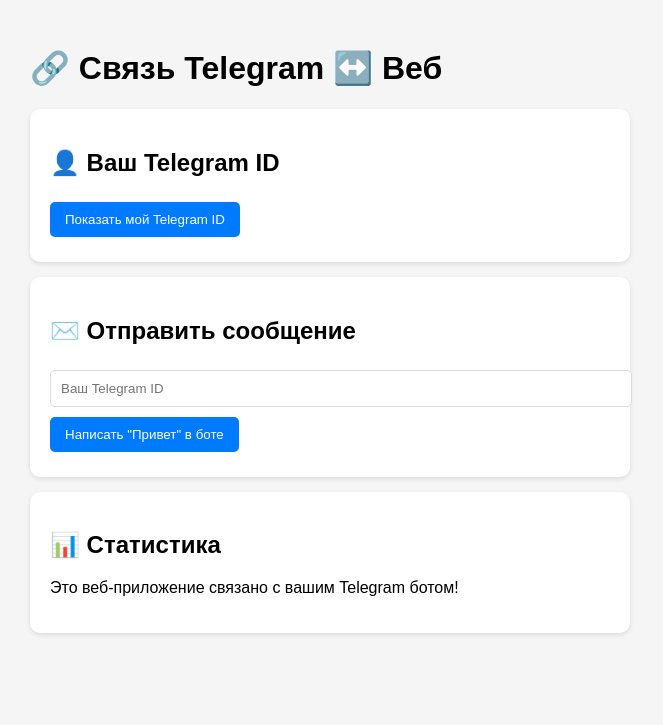
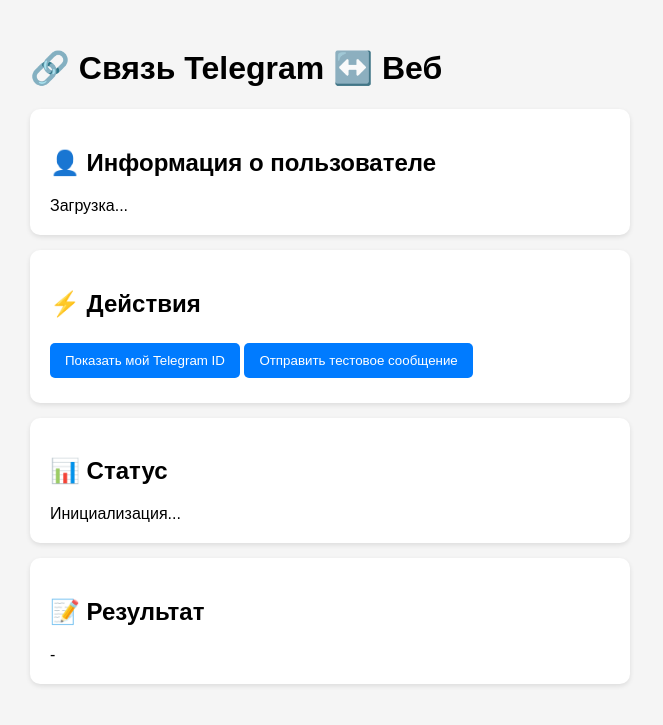
Before and after one commit to SokIvan/UltimateDataBaseTool, a FastAPI app: page / in a window 1280 px wide. Shown: the top 725 px of the page, without its empty margins (310-973 px from the left). Run offline with FastAPI, Linux system fonts and the light colour scheme; some libraries are stand-ins or nearby versions.

Commit message:
Update index.html

```diff
--- a/UltimateDataBaseTool/web/templates/index.html
+++ b/UltimateDataBaseTool/web/templates/index.html
@@ -1,7 +1,13 @@
 <!DOCTYPE html>
-<html lang = "ru">
+<html>
 <head>
+    <meta charset="UTF-8">
+    <meta name="viewport" content="width=device-width, initial-scale=1.0">
     <title>Telegram Web App</title>
+
+    <!-- ПОДКЛЮЧАЕМ Telegram Web App SDK -->
+    <script src="https://telegram.org/js/telegram-web-app.js"></script>
+
     <link rel="stylesheet" href="/static/style.css">
 </head>
 <body>
@@ -9,23 +15,24 @@
         <h1>🔗 Связь Telegram ↔️ Веб</h1>
 
         <div class="card">
-            <h2>👤 Ваш Telegram ID</h2>
-            <button onclick="showTelegramId()">Показать мой Telegram ID</button>
-            <div id="telegramIdResult"></div>
+            <h2>👤 Информация о пользователе</h2>
+            <div id="user-info">Загрузка...</div>
         </div>
 
         <div class="card">
-            <h2>✉️ Отправить сообщение</h2>
-            <form onsubmit="sendMessage(event)">
-                <input type="number" id="chatId" placeholder="Ваш Telegram ID" required>
-                <button type="submit">Написать "Привет" в боте</button>
-            </form>
-            <div id="messageResult"></div>
+            <h2>⚡ Действия</h2>
+            <button onclick="showTelegramId()">Показать мой Telegram ID</button>
+            <button onclick="sendTestMessage()">Отправить тестовое сообщение</button>
         </div>
 
         <div class="card">
-            <h2>📊 Статистика</h2>
-            <p>Это веб-приложение связано с вашим Telegram ботом!</p>
+            <h2>📊 Статус</h2>
+            <div id="status">Инициализация...</div>
+        </div>
+
+        <div class="card">
+            <h2>📝 Результат</h2>
+            <div id="result">-</div>
         </div>
     </div>
 
```
